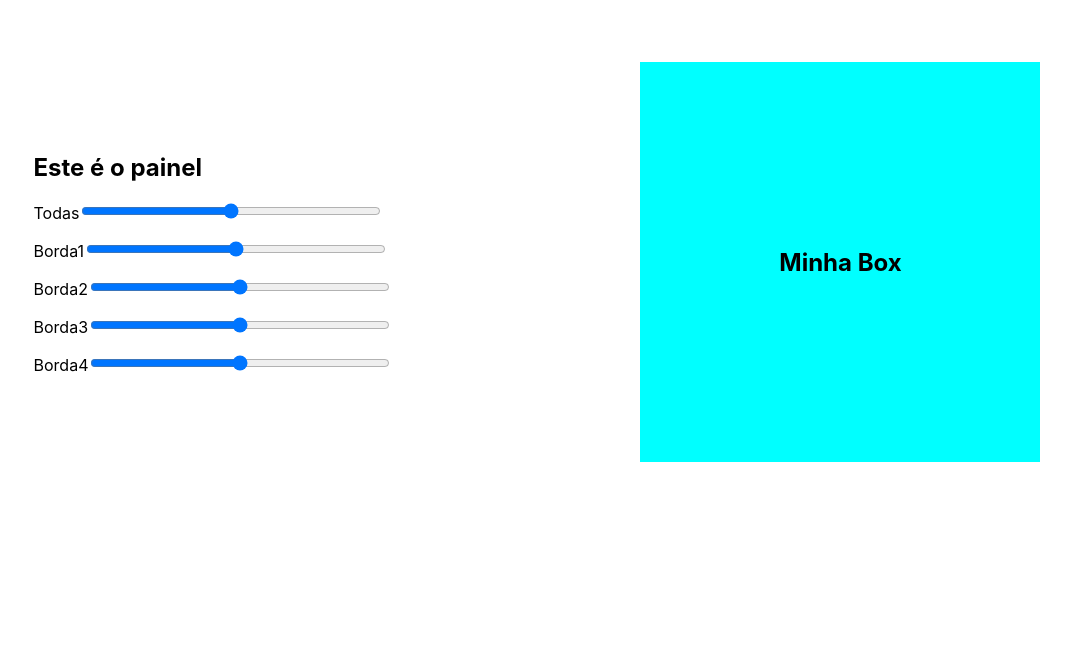
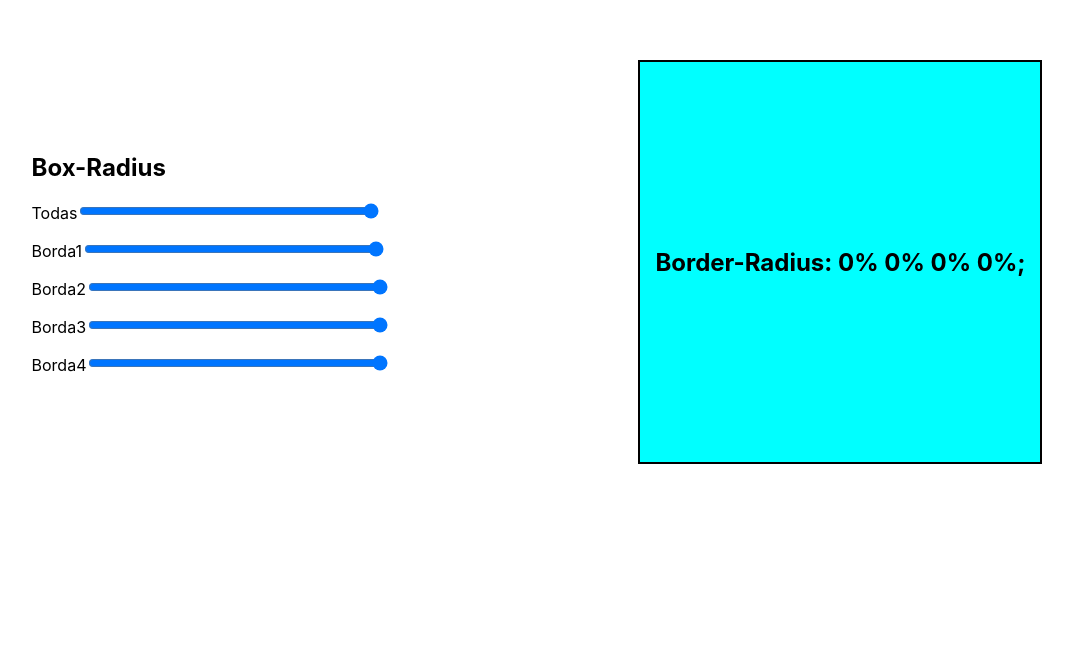
Before and after one commit to wellyngton-souza/Generate-Box, a React (Create React App) app: page / in a window 1280 px wide. Shown: the part 138-800 px from the top of the page, without its empty margins (103-1176 px from the left). Built offline with nearby package versions, Linux system fonts and the light colour scheme; no server answers; the HTML template or start-up script is replaced by a standard one.

Commit message:
first commit

```diff
--- a/src/components/Painel/index.tsx
+++ b/src/components/Painel/index.tsx
@@ -3,23 +3,31 @@ import { useState } from "react";
 import { PainelBox } from "./style";
 
 const Painel = () =>{
-  const [borda, setBorda] = useState(0);
-  const MudarBordar = (nBorda: number) =>{
-    setBorda(nBorda);
+  const [borda, setBorda] = useState([0,0,0,0]);
+
+  const bordaUnica = (nBorda: number, posit: string) =>{
+    let ab = [...borda];
+    ab[Number(posit[1])] = nBorda;
+    setBorda(ab);
+  }
+
+  const todasBordas = (nBorda: number) =>{
+    let ab = [nBorda, nBorda, nBorda, nBorda];
+    setBorda(ab);
   }
 
   return (
     <>
       <PainelBox>
         <div>
-          <h2>Este é o painel</h2>
-          <p>Todas<input type="range" min="0" max="100" onChange={(e)=>{MudarBordar(Number(e.target.value))}} /></p>
-          <p>Borda1<input type="range" min="0" max="100" onChange={(e)=>console.log(e.target.value)} /></p>
-          <p>Borda2<input type="range" min="0" max="100" /></p>
-          <p>Borda3<input type="range" min="0" max="100" /></p>
-          <p>Borda4<input type="range" min="0" max="100" /></p>
+          <h2>Box-Radius</h2>
+          <p>Todas<input type="range" min="0" max="50" onChange={(e)=>{todasBordas(Number(e.target.value))}} /></p>
+          <p>Borda1<input type="range" id="b0" min="0" max="50" onChange={(e)=>{bordaUnica(Number(e.target.value), e.target.id)}} /></p>
+          <p>Borda2<input type="range" id="b1" min="0" max="50" onChange={(e)=>{bordaUnica(Number(e.target.value), e.target.id)}} /></p>
+          <p>Borda3<input type="range" id="b2" min="0" max="50" onChange={(e)=>{bordaUnica(Number(e.target.value), e.target.id)}} /></p>
+          <p>Borda4<input type="range" id="b3" min="0" max="50" onChange={(e)=>{bordaUnica(Number(e.target.value), e.target.id)}} /></p>
         </div>
-        <BoxRadius />
+        <BoxRadius totalBorda={borda} />
       </PainelBox>
     </>
   );
--- a/src/components/boxRadius/index.tsx
+++ b/src/components/boxRadius/index.tsx
@@ -1,10 +1,14 @@
 import { BoxRad } from "./style";
 
-const BoxRadius = () =>{
+interface Props {
+  totalBorda: number[];
+}
+
+const BoxRadius = (props: Props) => {
   return (
     <>
-        <BoxRad>
-            <h2>Minha Box</h2>
+        <BoxRad borderRadius={props.totalBorda}>
+            <h2>Border-Radius: {props.totalBorda[0]}% {props.totalBorda[1]}% {props.totalBorda[2]}% {props.totalBorda[3]}%;</h2>
         </BoxRad>
     </>
   );
--- a/src/components/boxRadius/style.ts
+++ b/src/components/boxRadius/style.ts
@@ -1,9 +1,19 @@
 import styled from "styled-components";
 
-export const BoxRad = styled.div`
+type border = {
+    borderRadius: number[];
+};
+
+export const BoxRad = styled.div<border>`
     width: 400px;
     height: 400px;
     background-color: cyan;
+    border: 2px solid black;
+    border-radius:
+    ${props => props.borderRadius[0]}%
+    ${props => props.borderRadius[1]}%
+    ${props => props.borderRadius[2]}%
+    ${props => props.borderRadius[3]}%;
     display: flex;
     align-items: center;
     justify-content: center;
--- a/src/components/cardGithub/index.tsx
+++ b/src/components/cardGithub/index.tsx
@@ -39,7 +39,7 @@ const CardMain = () =>{
             <h2>Desenvolvedor</h2>
             <p><img src={usuario?.img} alt="wellyngton"></img></p>
             <p>{usuario?.nome}</p>
-            <p>Followers {usuario?.seguidores}</p>
+            <p>{usuario?.seguidores}</p>
         </CardStyle>
     );
 }
```
